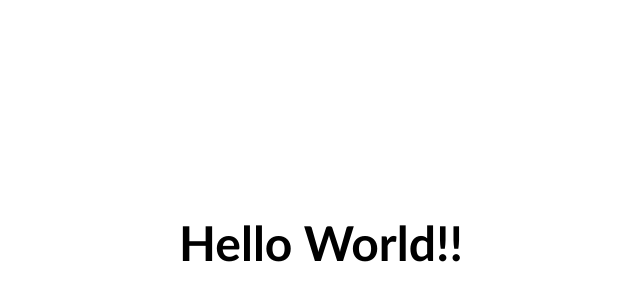
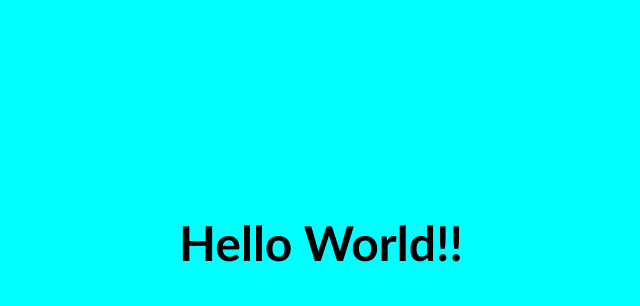
Before and after one commit to neilroy63/Hello-PWA, a plain HTML site: page index.html in a window 1280 px wide. Shown: the part 158-464 px from the top of the page, without its empty margins (319-959 px from the left). Drawn offline with Linux system fonts and the light colour scheme.

```diff
--- a/css/style.css
+++ b/css/style.css
@@ -1,5 +1,6 @@
 body {
     font-family: 'Gill Sans', 'Gill Sans MT', Calibri, 'Trebuchet MS', sans-serif;
+    background-color: aqua;
 }
 
 html,
--- a/service-worker.js
+++ b/service-worker.js
@@ -4,7 +4,7 @@
 // List of files that need to be cached
 var filesToCache = ["/", "index.html", "/css/style.css", "/js/main.js"];
 
-// Function to start the service worker and caching all of the app's content
+// Function to install/start the service worker and cache all of the app's content
 self.addEventListener("install", function (e) {
   e.waitUntil(
     caches.open(cacheName).then(function (cache) {
@@ -13,7 +13,7 @@
   );
 });
 
-// Function to serve cached content when offline
+// Function to serve(or load) cached content when offline
 self.addEventListener("fetch", function (e) {
   e.respondWith(
     caches.match(e.request).then(function (response) {
```
Also changed, not shown: manifest.json (added).
